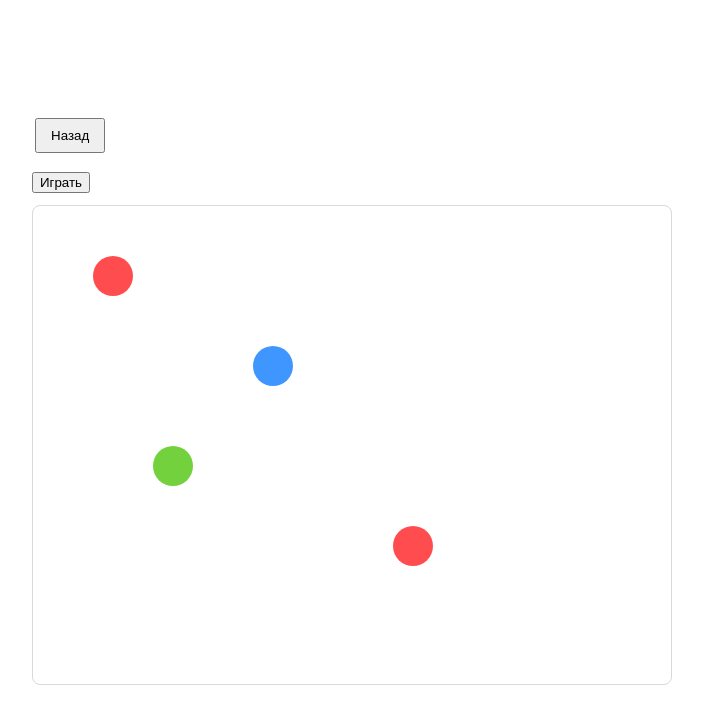
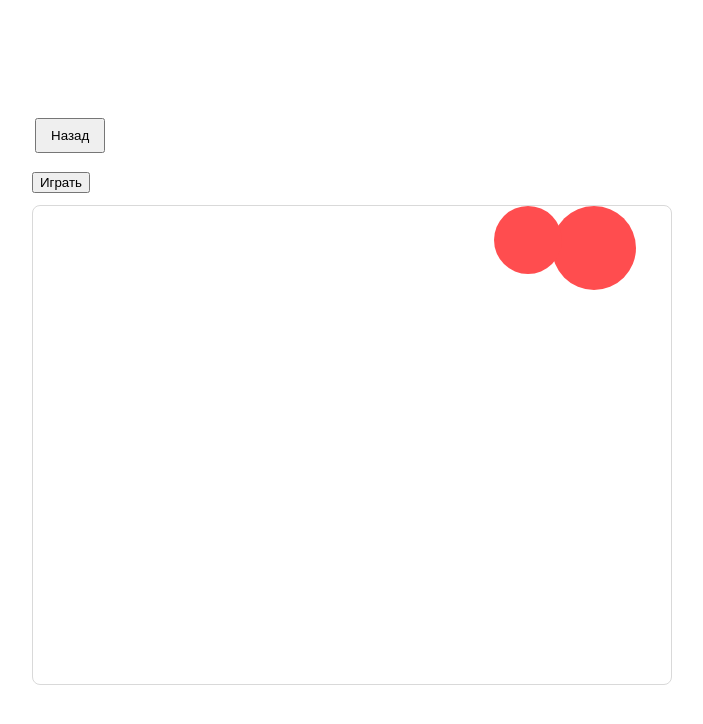
Before and after one commit to reznikovkg/vue-3-docker-compose, a Vue app in the folder vue/: page /example in a window 1280 px wide. Both pictures are taken after a click on the button "Играть". Shown: the top 724 px of the page, without its empty margins (24-727 px from the left). Built offline with nearby package versions, Linux system fonts and the light colour scheme.

Commit message:
spawn bubble and dispatch score event to list

```diff
--- a/vue/src/components/BubbleGame.vue
+++ b/vue/src/components/BubbleGame.vue
@@ -1,20 +1,20 @@
 <template>
   <div class="c-game">
-    <slot name="start" :onStart="handleStart">
-      <button type="button" class="c-game__start" @click="() => handleStart()">
+    <slot name="start">
+      <button type="button" class="c-game__start" @click="() => startGame()">
         <slot name="start-label"></slot>
       </button>
     </slot>
 
-    <div class="c-game__field">
+    <div ref="gameField" class="c-game__field">
       <button
         v-for="bubble in bubbles"
         :key="bubble.id"
         type="button"
         class="c-game__bubble"
         :class="'c-game__bubble--' + bubble.color"
-        :style="{ top: bubble.top + 'px', left: bubble.left + 'px' }"
-        @click="() => handleBubbleClick(bubble.id)"
+        :style="{ left: bubble.x + 'px', top: bubble.y + 'px', width: bubble.r * 2 + 'px', height: bubble.r * 2 + 'px' }"
+        @click="() => handleBubbleClick(bubble)"
       ></button>
     </div>
   </div>
@@ -55,32 +55,91 @@ export default {
 
   data() {
     return {
+      isRunning: false,
       score: 0,
-      bubbles: [
-        { id: 1, color: 'red', top: 50, left: 60 },
-        { id: 2, color: 'blue', top: 140, left: 220 },
-        { id: 3, color: 'green', top: 240, left: 120 },
-        { id: 4, color: 'red', top: 320, left: 360 }
-      ],
-      isRunning: false
+      bubbles: [],
+      nextId: 1,
+      spawnTimerId: null
     }
   },
 
   methods: {
-    handleStart() {
+    startGame() {
+      this.stopGame(false)
+
       this.isRunning = true
+      this.score = 0
+      this.bubbles = []
+      this.nextId = 1
 
       if (typeof this.onStart === 'function') {
         this.onStart()
       }
 
       this.$emit('update:score', this.score)
+
+      const safeIntensity = this.intensity > 0 ? this.intensity : 1
+      const intervalMs = 1000 / safeIntensity
+      this.spawnTimerId = setInterval(() => {
+        this.createBubble()
+      }, intervalMs)
     },
 
-    handleBubbleClick(id) {
-      const clickedBubbleId = id
-      void clickedBubbleId
+    stopGame(emitFinish = true) {
+      if (this.spawnTimerId) {
+        clearInterval(this.spawnTimerId)
+        this.spawnTimerId = null
+      }
+
+      if (this.isRunning && emitFinish) {
+        this.$emit('finish', this.score)
+      }
+
+      this.isRunning = false
+    },
+
+    createBubble() {
+      if (!this.isRunning) {
+        return
+      }
+
+      const baseColors = ['red', 'blue', 'green', 'yellow', 'orange', 'purple']
+      const limit = Math.max(1, Math.min(this.colorsCount, baseColors.length))
+      const colors = baseColors.slice(0, limit)
+      const color = colors[Math.floor(Math.random() * colors.length)]
+
+      const r = Math.floor(Math.random() * 26) + 20
+      const fieldWidth = this.$refs.gameField ? this.$refs.gameField.clientWidth : 640
+      const maxX = Math.max(0, fieldWidth - r * 2)
+      const x = Math.floor(Math.random() * (maxX + 1))
+      const y = 0
+
+      const bubble = {
+        id: this.nextId,
+        color,
+        x,
+        y,
+        r
+      }
+
+      this.nextId += 1
+      this.bubbles = [...this.bubbles, bubble]
+    },
+
+    handleBubbleClick(bubble) {
+      const delta = bubble.color === this.targetColor ? this.scoreHit : this.scoreMiss
+      this.score += delta
+      this.$emit('update:score', this.score)
+      this.bubbles = this.bubbles.filter((item) => item.id !== bubble.id)
+
+      const list = this.$store.getters['list/getList']
+      const newList = [...list, { t: delta }]
+      this.$store.dispatch('list/setList', newList)
     }
+  },
+
+  beforeUnmount() {
+    this.stopGame()
   }
 }
 </script>
@@ -100,14 +159,13 @@ export default {
   position: relative;
   width: 640px; // Пока будет так
   height: 480px;
+  overflow: hidden;
   border: 1px solid #d9d9d9;
   border-radius: 8px;
 }
 
 .c-game__bubble {
   position: absolute;
-  width: 40px;
-  height: 40px;
   border: 0;
   border-radius: 50%;
   cursor: pointer;
@@ -124,4 +182,16 @@ export default {
 .c-game__bubble--green {
   background: #73d13d;
 }
+
+.c-game__bubble--yellow {
+  background: #fadb14;
+}
+
+.c-game__bubble--orange {
+  background: #fa8c16;
+}
+
+.c-game__bubble--purple {
+  background: #722ed1;
+}
 </style>
```
